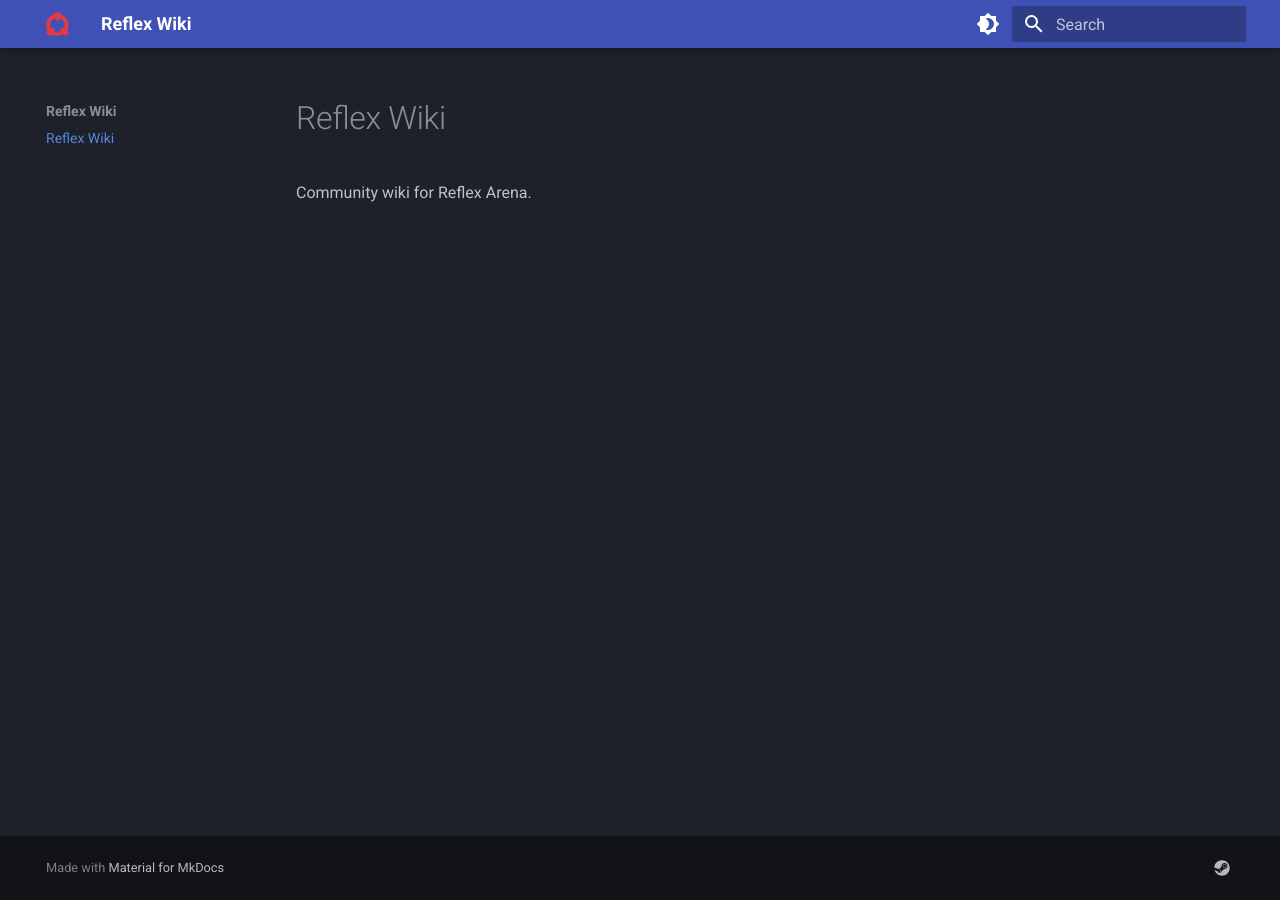
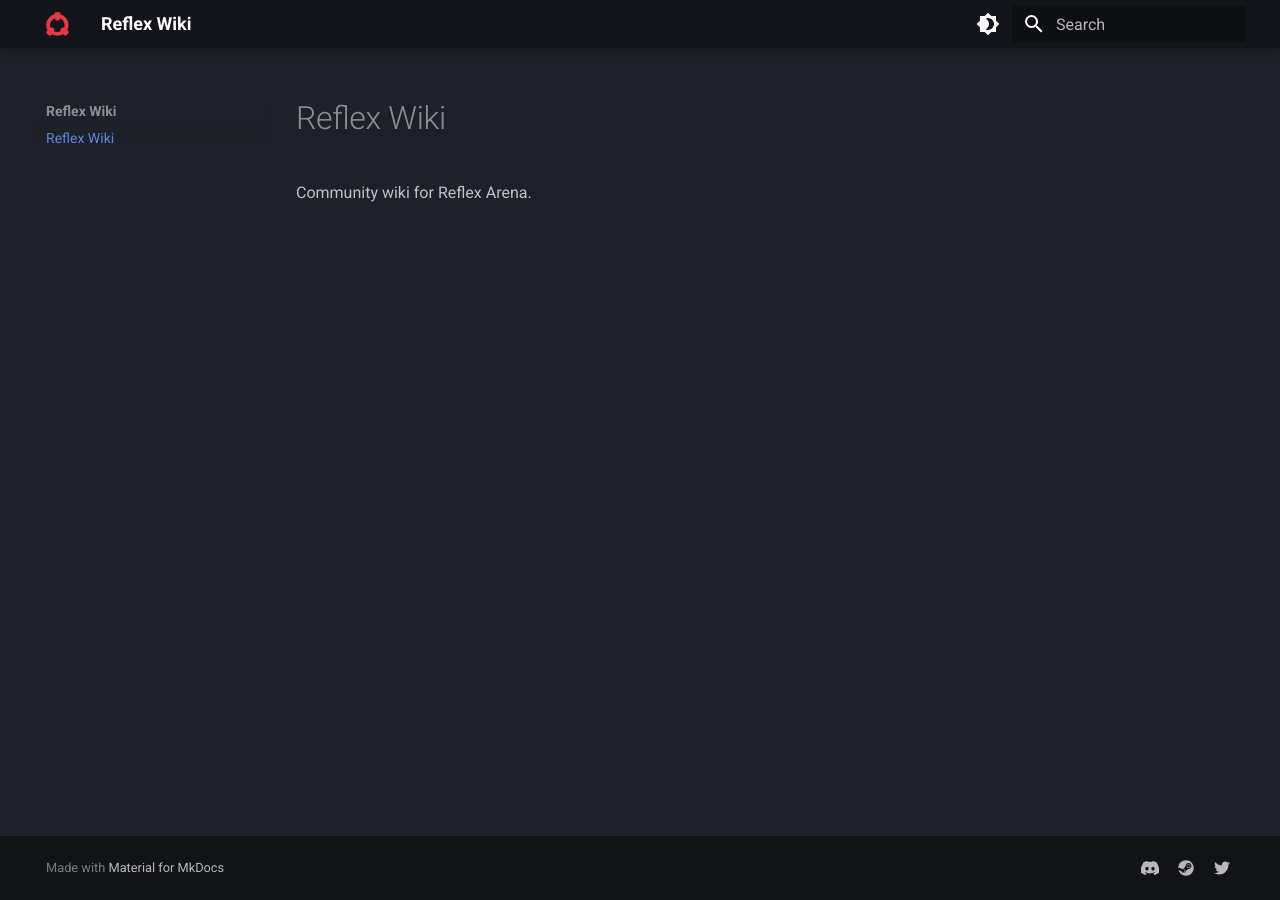
Before and after one commit to philbrown1234/reflex-wiki, an MkDocs documentation site: the page built from docs/index.md, in a window 1280 px wide. Built offline with MkDocs 1.6.1 and Material for MkDocs 9.7.7, drawn with Linux system fonts in a browser that asks for light colours.

Commit message:
tweak colors, more social links

```diff
--- a/mkdocs.yml
+++ b/mkdocs.yml
@@ -11,6 +11,8 @@ theme:
       toggle:
         icon: material/brightness-4
         name: Switch to light mode
+      primary: black
+      accent: red
     # Palette toggle for light mode
     - scheme: default
       toggle:
@@ -21,6 +23,12 @@ theme:
 
 extra:
   social:
+    - icon: fontawesome/brands/discord
+      link: https://discord.gg/reflex
+      name: Reflex Arena on Discord
     - icon: fontawesome/brands/steam
       link: https://store.steampowered.com/app/328070/Reflex_Arena/
       name: Reflex Arena on Steam
+    - icon: fontawesome/brands/twitter
+      link: https://x.com/ReflexArena
+      name: Reflex Arena on Twitter
```
